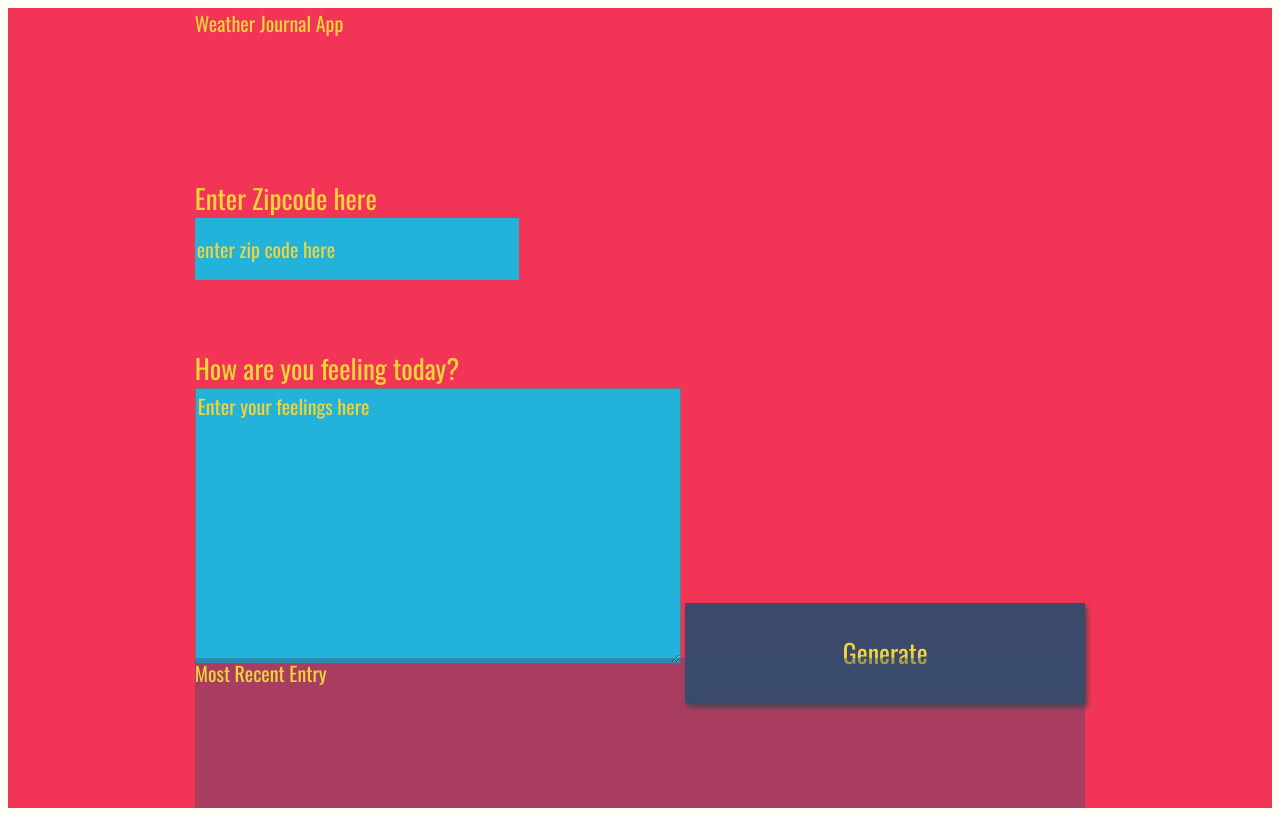
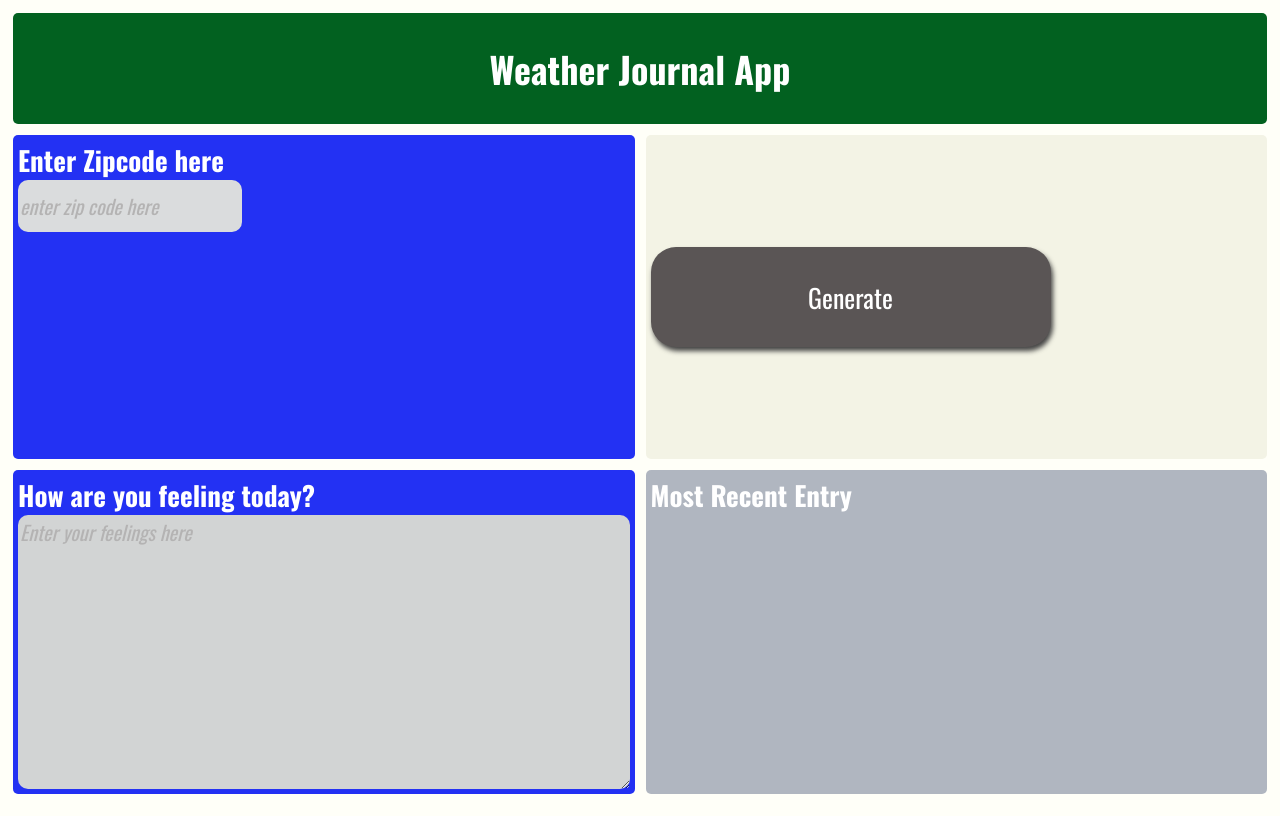
Before and after one commit to dhernandezgarcia/udacity_Front_End_Web_Developer, a plain HTML site: page 3- Web APIs and Asynchronous/Project 03 - Weather Journal App/website/index.html in a window 1280 px wide. Drawn offline with nearby package versions, Linux system fonts and the light colour scheme; a web font is replaced by a local one.

Commit message:
feat: change layout and styling

```diff
--- a/3- Web APIs and Asynchronous/Project 03 - Weather Journal App/website/index.html
+++ b/3- Web APIs and Asynchronous/Project 03 - Weather Journal App/website/index.html
@@ -1,6 +1,7 @@
 <!DOCTYPE html>
-<html>
+<html lang="en">
   <head>
+    <meta name="viewport" content="width=device-width, initial-scale=1">
     <meta charset="UTF-8">
     <title>Weather Journal</title>
     <link href="https://fonts.googleapis.com/css?family=Oswald:400,600,700|Ranga:400,700&display=swap" rel="stylesheet">
@@ -8,20 +9,22 @@
   </head>
   <body>
     <div id = "app">
-  <div class ="holder headline">
-    Weather Journal App
-  </div>
+      <header class ="holder headline">
+        <h1>Weather Journal App</h1>
+      </header>
       <div class ="holder zip">
         <label for="zip">Enter Zipcode here</label>
         <input type="text" id="zip" placeholder="enter zip code here">
       </div>
+      <div class="holder gen">
+        <button class="vertical-center" id="generate" type = "submit"> Generate </button>
+      </div>
       <div class ="holder feel">
         <label for="feelings">How are you feeling today?</label>
         <textarea class= "myInput" id="feelings" placeholder="Enter your feelings here" rows="9" cols="50"></textarea>
-    <button id="generate" type = "submit"> Generate </button>
       </div>
       <div class ="holder entry">
-    <div class = "title">Most Recent Entry</div>
+        <label>Most Recent Entry</label>
         <div id = "entryHolder">
           <div id = "date"></div>
           <div id = "temp"></div>
@@ -30,6 +33,5 @@
       </div>
     </div>
     <script src="app.js" type="text/javascript"></script>
-
   </body>
 </html>
--- a/3- Web APIs and Asynchronous/Project 03 - Weather Journal App/website/style.css
+++ b/3- Web APIs and Asynchronous/Project 03 - Weather Journal App/website/style.css
@@ -3,87 +3,143 @@ body{
     font-family: -apple-system, BlinkMacSystemFont, sans-serif;
 }
 
-#app{
+#app {
     display: grid;
-    grid-auto-rows: minmax(150px, auto);
-    /* grid-template-columns:  */
-    height:100vh;
-    background: #f23557;
-    color: #f0d43a;
+    grid-template-rows: 0.25fr 1fr 1fr 1fr 1fr;
+    grid-template-areas:
+    "hd"
+    "zip"
+    "feel"
+    "gen"
+    "recent";
+    gap: 1px;
     justify-content: center;
-    grid-gap: 1em;
+    font-family: 'Oswald', sans-serif;
+}
+
+/* If screen is wide enough */
+@media(min-width: 900px) {
+    #app {
+        display: grid;
+        grid-template-columns: 1fr 1fr;
+        grid-template-rows: 0.25fr 1fr 1fr;
+        grid-template-areas:
+        "hd hd"
+        "zip gen"
+        "feel recent";
+        gap: 1px;
+        justify-content: center;
+        font-family: 'Oswald', sans-serif;
+    }
+}
+
+.holder {
+    border-radius: 5px;
+    background: #f3f3e5;
+    padding: 5px;
+    margin: 5px;
+}
+
+.headline {
+    grid-area: hd;
+    background: #026120;
+    color: white;
+    font-size: 2em;
+    font-weight: bold;
+    text-align: center;
+}
+
+.zip {
+    grid-area: zip;
+    background: #2331f3;
+    font-size: 2em;
+    font-weight: bold;
+}
+
+.gen {
+    grid-area: gen;
+}
+
+.feel {
+    grid-area: feel;
+    background: #2331f3;
+    font-size: 2em;
+    font-weight: bold;
+}
+
+.entry {
+    grid-area: recent;
+    background: rgba(59, 74, 107, .4);
+    font-size: 2em;
+    font-weight: bold;
     font-size: 20px;
     font-family: 'Oswald', sans-serif;
 }
 
-.holder{
-
+.vertical-center {
+    margin: 0;
+    position: absolute;
+    top: 50%;
+    -ms-transform: translateY(-50%);
+    transform: translateY(-50%);
 }
 
-.entry{
-    background: rgba(59, 74, 107, .4);
+div {
+    display: flex;
+    flex-direction: column;
+    position: relative;
 }
 
-#entryHolder{
 
+/*  Basic Styling To Override Default For Basic HTML Elements */
+label {
+    display: block;
+    font-size: 27px;
+    color: white;
+    text-align: left;
 }
 
-#date{
-
-}
-
-#temp{
-
-}
-
-#content{
-
-}
-
-.headline {
-
-}
-.title{
-
-}
-
-/*  Basic Styling To Override Default For Basic HTML Elements */
-label{
+input {
     display:block;
-    font-size: 27px;
-}
-
-input{
-    display:block;
-    height: 60px;
-    width: 320px;
-    background:#22b2da;
-    color: #f0d43a;
+    height: 50px;
+    width: 220px;
+    background:#dadcdd;
+    border-radius: 10px;
+    color: #0a0a0a;
     font-size: 20px;
     font-family: 'Oswald', sans-serif;
     border: none;
 }
 
-button{
+button {
     width: 400px;
     height: 100px;
-    background: #3b4a6b;
-    color: #f0d43a;
+    border-radius: 25px;
+    background: #5a5555;
+    color: white;
     font-size: 26px;
     font-family: 'Oswald', sans-serif;
     border: none;
     box-shadow: 2px 4px 5px #444;
 }
-h1{
+
+button:hover {
+    background: #777070;
+}
+
+h1 {
     font-size: 36px;
 }
 
-textarea{
-    background:#22b2da;
-    color: #f0d43a;
+textarea {
+    background:#d2d4d4;
+    color: black;
+    border-radius: 10px;
+    border: none;
     font-size: 20px;
     font-family: 'Oswald', sans-serif;
 }
+
 /* Reset style for HTML element on active to have no border*/
 input:focus,
 select:focus,
@@ -91,21 +147,22 @@ textarea:focus,
 button:focus {
     outline: none;
 }
+
 /* Style for Placeholder Text*/
 ::placeholder { /* Firefox, Chrome, Opera */
-    color: #f0d43a;
+    color: #b4b3b3;
+    font-style: italic;
     font-family: 'Oswald', sans-serif;
-
 }
 
 :-ms-input-placeholder { /* Internet Explorer 10-11 */
-    color: #f0d43a;
+    color: #b4b3b3;
     font-family: 'Oswald', sans-serif;
 
 }
 
 ::-ms-input-placeholder { /* Microsoft Edge */
-    color: #f0d43a;
+    color: #b4b3b3;
     font-family: 'Oswald', sans-serif;
 
 }
```
Lines whose indentation alone changed are shown as unchanged.
